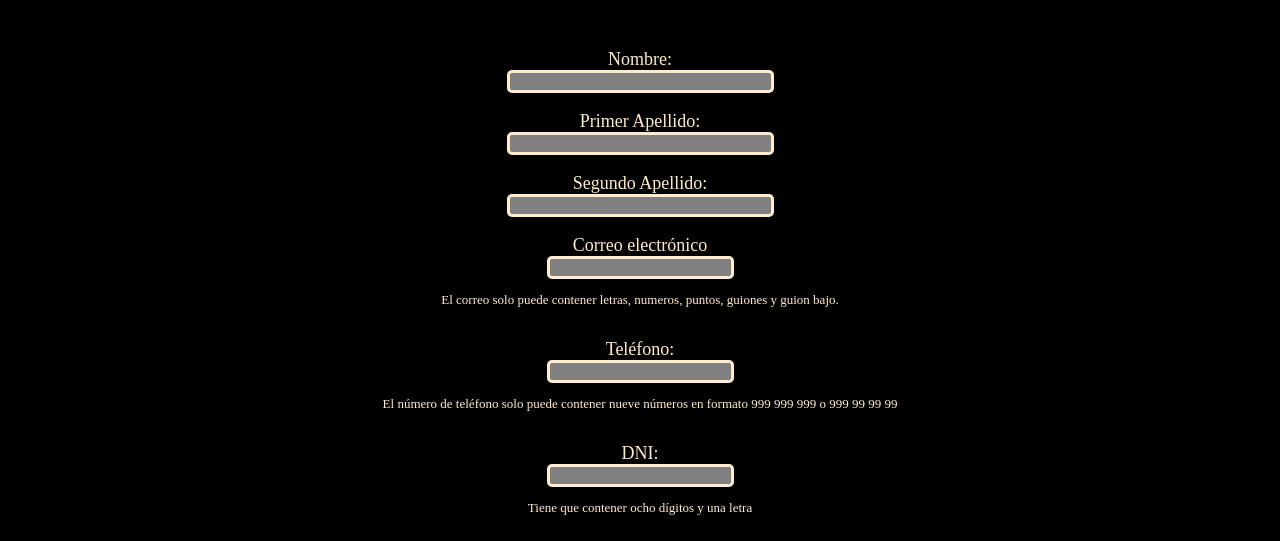
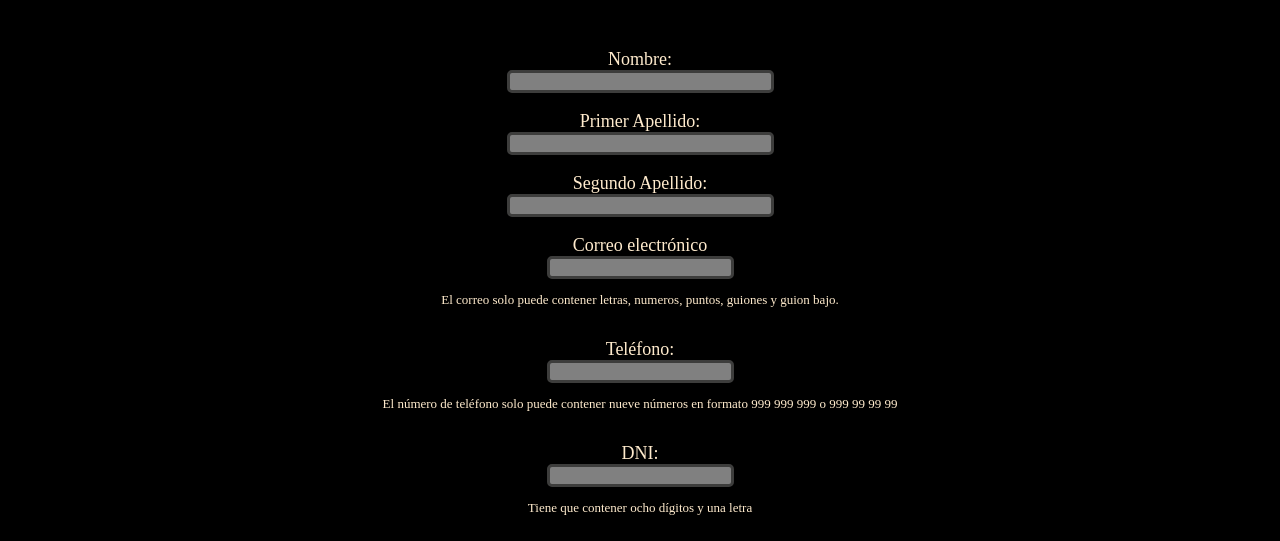
Before and after one commit to Luciaaf00/Reto-Js.-Validaci-n-de-formulario, a plain HTML site: page index.html in a window 1280 px wide. Shown: the part 259-800 px from the top of the page. Drawn offline with Linux system fonts and the light colour scheme.

Commit message:
Última modificación

```diff
--- a/CSS/styles.css
+++ b/CSS/styles.css
@@ -14,7 +14,7 @@ body{
 }
 input{
     color: black;
-    border: 3px solid blanchedalmond;
+    border: 3px solid rgb(61, 61, 60);
     border-radius: 5px;
     background-color: grey;
 
```
